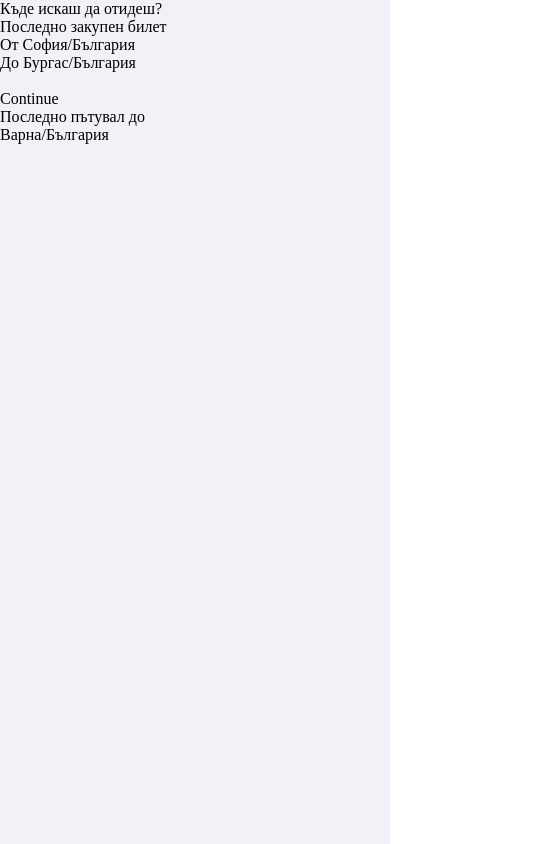
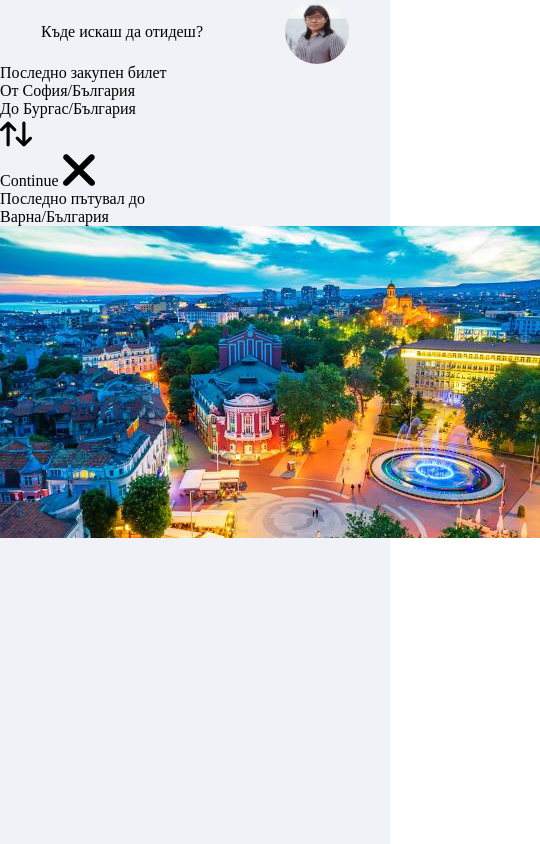
Before and after one commit to ITPG-CODEWARS/codewars-2024-final-round-code_destroyers, a plain HTML site: page html/index.html in a window 390 px wide. Shown: the whole page, 540 px wide, since content can reach past the window. Drawn offline with Linux system fonts and the light colour scheme; files whose address does not match are found by name.

Commit message:
added pics

```diff
--- a/css/style.css
+++ b/css/style.css
@@ -18,7 +18,17 @@
     background: var(--bg-color);
 
     header {
+      display: flex;
       label {
+        font-size: 32;
+        margin: auto;
+      }
+
+      img {
+        width: 64px;
+        height: 64px;
+        border-radius: 50%;
+        margin: auto;
       }
     }
   }
```
Also changed, not shown: pics/closeIcon.png (added), pics/pfpExample.jpg (added), pics/up-and-down-arrow.png (added), pics/varna-image.jpg (added).
